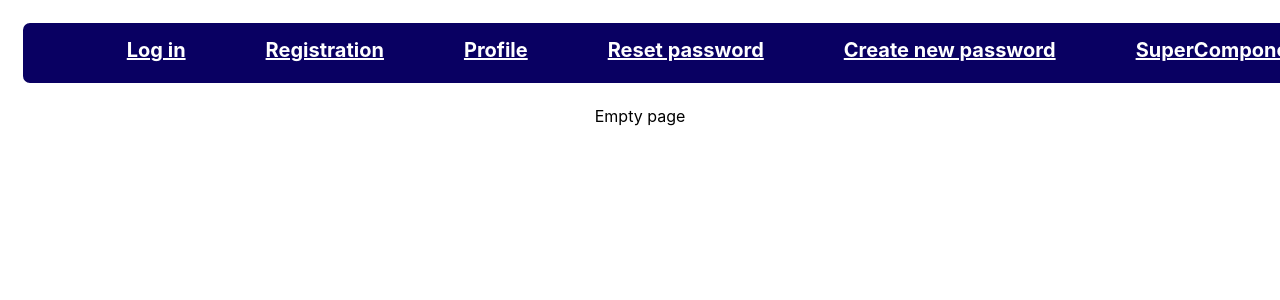
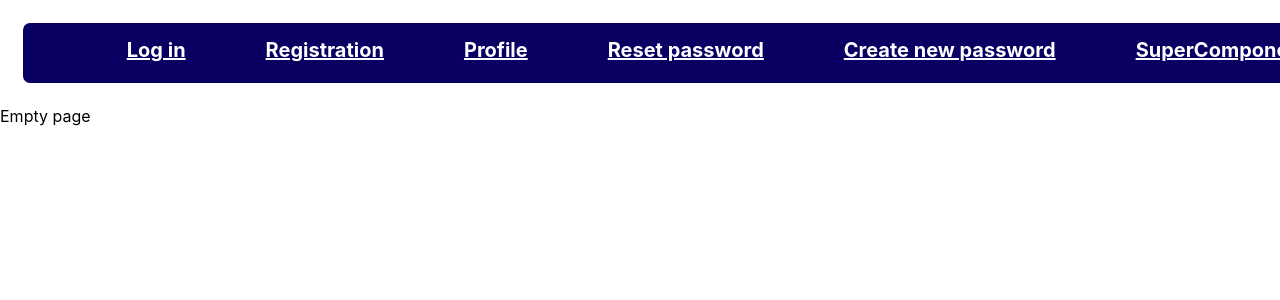
Before and after one commit to dzimentey/memo-cards, a React (Create React App) app: page / in a window 1280 px wide. Shown: the top 300 px of the page. Built offline with nearby package versions, Linux system fonts and the light colour scheme.

Commit message:
refactor: delete unused styles

```diff
--- a/src/main/ui/App.css
+++ b/src/main/ui/App.css
@@ -1,16 +1,6 @@
 .App {
-  text-align: center;
-}
-
-.App-logo {
-  height: 40vmin;
-  pointer-events: none;
-}
-
-@media (prefers-reduced-motion: no-preference) {
-  .App-logo {
-    animation: App-logo-spin infinite 20s linear;
-  }
+  display: flex;
+  flex-direction: column;
 }
 
 .App-header {
@@ -23,16 +13,3 @@
   font-size: calc(10px + 2vmin);
   color: white;
 }
-
-.App-link {
-  color: #61dafb;
-}
-
-@keyframes App-logo-spin {
-  from {
-    transform: rotate(0deg);
-  }
-  to {
-    transform: rotate(360deg);
-  }
-}
```
